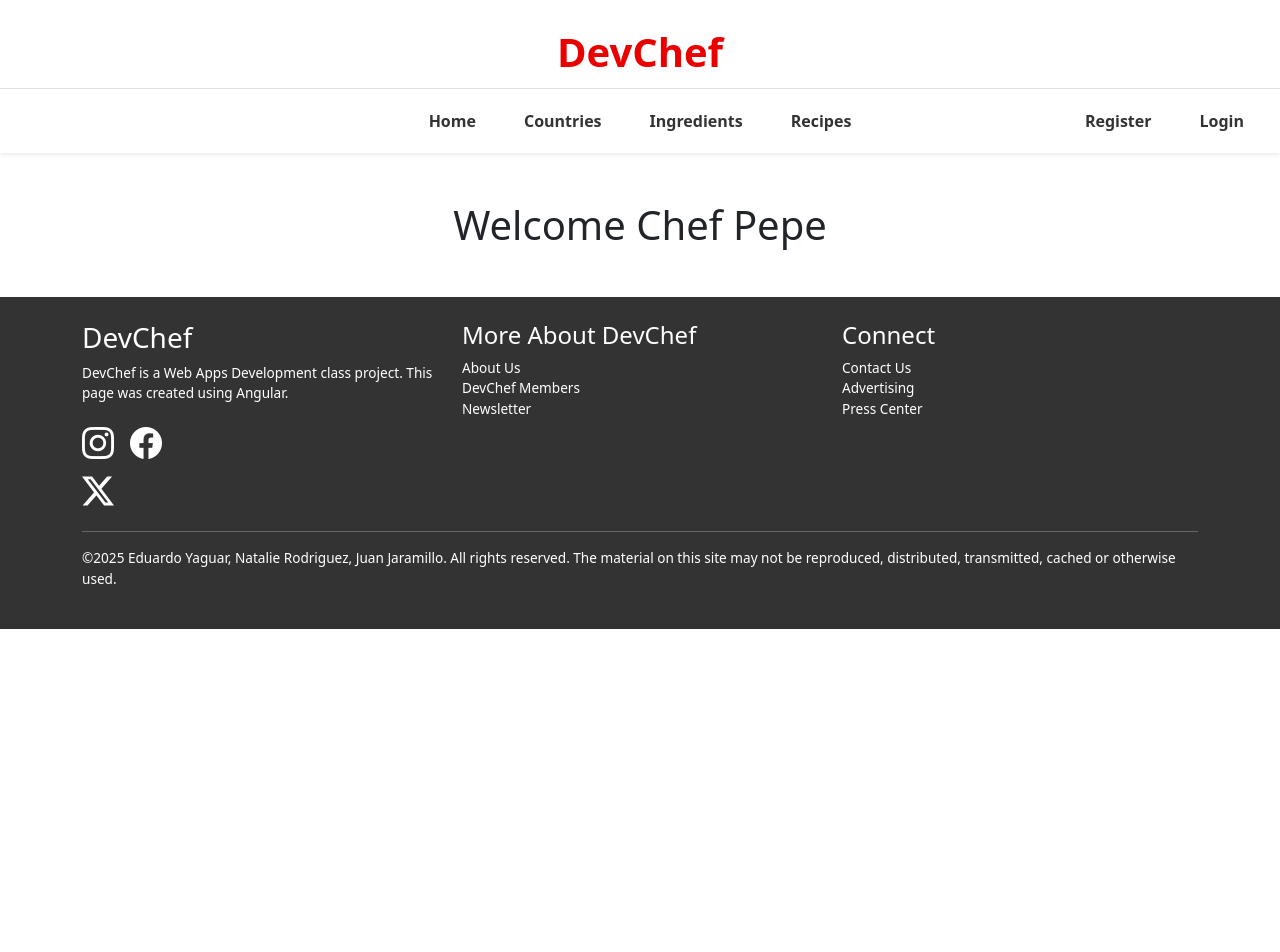
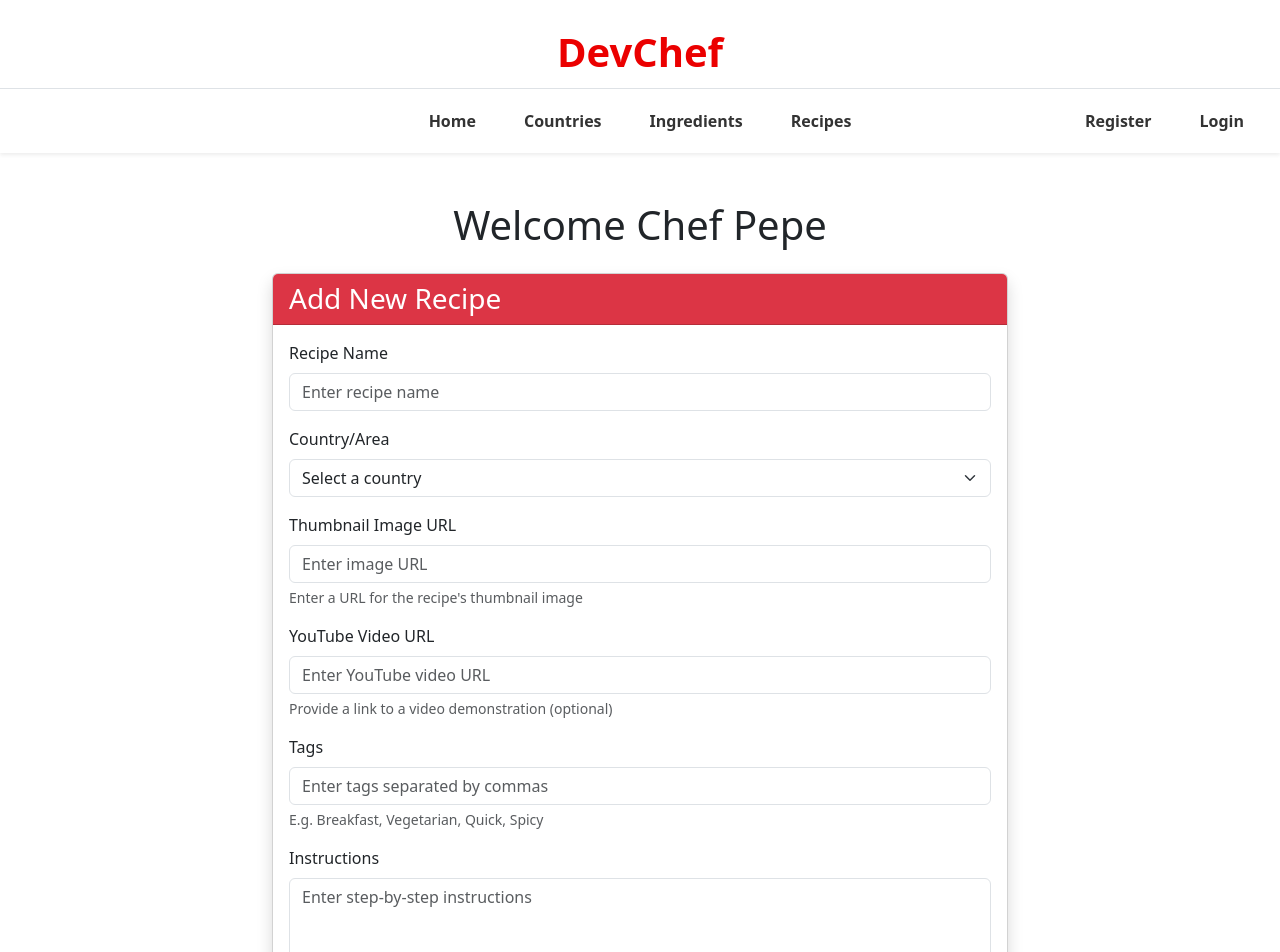
Before and after one commit to natrodriguez1/proyectoAppsWeb, an Angular app in the folder clienteRecipes/: page /register-recipie in a window 1280 px wide. Shown: the top 952 px of the page. Before the commit the page ends 800 px from the top, so only its background shows below. Built offline with nearby package versions, Linux system fonts and the light colour scheme.

Commit message:
Create recipe form

```diff
--- /dev/null
+++ b/clienteRecipes/src/app/register-recipe/components/recipe-form/recipe-form.component.html
@@ -0,0 +1,73 @@
+<div class="container mt-4">
+  <div class="row justify-content-center">
+    <div class="col-md-8">
+      <div class="card shadow">
+        <div class="card-header bg-danger text-white">
+          <h3 class="mb-0">Add New Recipe</h3>
+        </div>
+        <div class="card-body">
+          <form>
+
+            <div class="mb-3">
+              <label for="recipeName" class="form-label">Recipe Name</label>
+              <input type="text" class="form-control" id="recipeName" placeholder="Enter recipe name">
+            </div>
+
+
+            <div class="mb-3">
+              <label for="recipeArea" class="form-label">Country/Area</label>
+              <select class="form-select" id="recipeArea">
+                <option selected disabled>Select a country</option>
+                <option value="American">American</option>
+                <option value="British">British</option>
+                <option value="Canadian">Canadian</option>
+                <option value="Chinese">Chinese</option>
+                <option value="French">French</option>
+                <option value="Indian">Indian</option>
+                <option value="Italian">Italian</option>
+                <option value="Japanese">Japanese</option>
+                <option value="Mexican">Mexican</option>
+                <option value="Spanish">Spanish</option>
+                <option value="Thai">Thai</option>
+
+              </select>
+            </div>
+
+
+            <div class="mb-3">
+              <label for="thumbnailUrl" class="form-label">Thumbnail Image URL</label>
+              <input type="url" class="form-control" id="thumbnailUrl" placeholder="Enter image URL">
+              <div class="form-text">Enter a URL for the recipe's thumbnail image</div>
+            </div>
+
+
+            <div class="mb-3">
+              <label for="youtubeUrl" class="form-label">YouTube Video URL</label>
+              <input type="url" class="form-control" id="youtubeUrl" placeholder="Enter YouTube video URL">
+              <div class="form-text">Provide a link to a video demonstration (optional)</div>
+            </div>
+
+
+            <div class="mb-3">
+              <label for="recipeTags" class="form-label">Tags</label>
+              <input type="text" class="form-control" id="recipeTags" placeholder="Enter tags separated by commas">
+              <div class="form-text">E.g. Breakfast, Vegetarian, Quick, Spicy</div>
+            </div>
+
+
+            <div class="mb-3">
+              <label for="instructions" class="form-label">Instructions</label>
+              <textarea class="form-control" id="instructions" rows="6" placeholder="Enter step-by-step instructions"></textarea>
+            </div>
+
+
+            <div class="d-grid gap-2 d-md-flex justify-content-md-end">
+              <button type="button" class="btn btn-outline-secondary me-md-2">Cancel</button>
+              <button type="submit" class="btn btn-danger">Submit Recipe</button>
+            </div>
+          </form>
+        </div>
+      </div>
+    </div>
+  </div>
+</div>
--- /dev/null
+++ b/clienteRecipes/src/app/register-recipe/components/recipe-form/recipe-form.component.ts
@@ -0,0 +1,9 @@
+import { ChangeDetectionStrategy, Component } from '@angular/core';
+
+@Component({
+  selector: 'app-recipe-form',
+  imports: [],
+  templateUrl: './recipe-form.component.html',
+  changeDetection: ChangeDetectionStrategy.OnPush,
+})
+export class RecipeFormComponent { }
--- a/clienteRecipes/src/app/register-recipe/pages/register-recipe/register-recipe.component.html
+++ b/clienteRecipes/src/app/register-recipe/pages/register-recipe/register-recipe.component.html
@@ -1,7 +1,7 @@
 <app-navbar></app-navbar>
 
 <h1 class="text-center">Welcome Chef Pepe</h1>
+<app-recipe-form></app-recipe-form>
 
-
-
+<div class="mt-2"></div>
 <app-footer></app-footer>
--- a/clienteRecipes/src/app/register-recipe/pages/register-recipe/register-recipe.component.ts
+++ b/clienteRecipes/src/app/register-recipe/pages/register-recipe/register-recipe.component.ts
@@ -1,10 +1,11 @@
 import { ChangeDetectionStrategy, Component } from '@angular/core';
 import { NavbarComponent } from "../../../shared/components/navbar/navbar.component";
 import { FooterComponent } from "../../../shared/components/footer/footer.component";
+import { RecipeFormComponent } from "../../components/recipe-form/recipe-form.component";
 
 @Component({
   selector: 'app-register-recipe',
-  imports: [NavbarComponent, FooterComponent],
+  imports: [NavbarComponent, FooterComponent, RecipeFormComponent],
   templateUrl: './register-recipe.component.html',
   changeDetection: ChangeDetectionStrategy.OnPush,
 })
```
